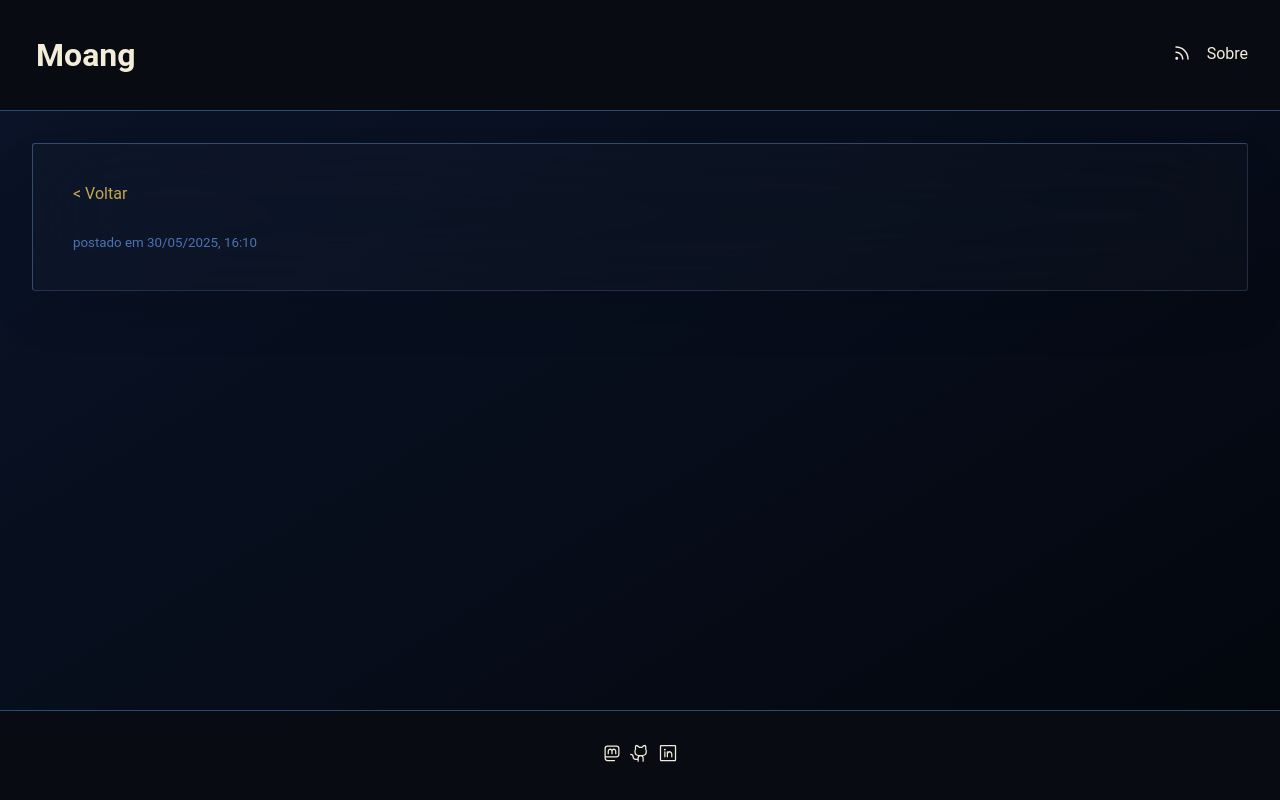
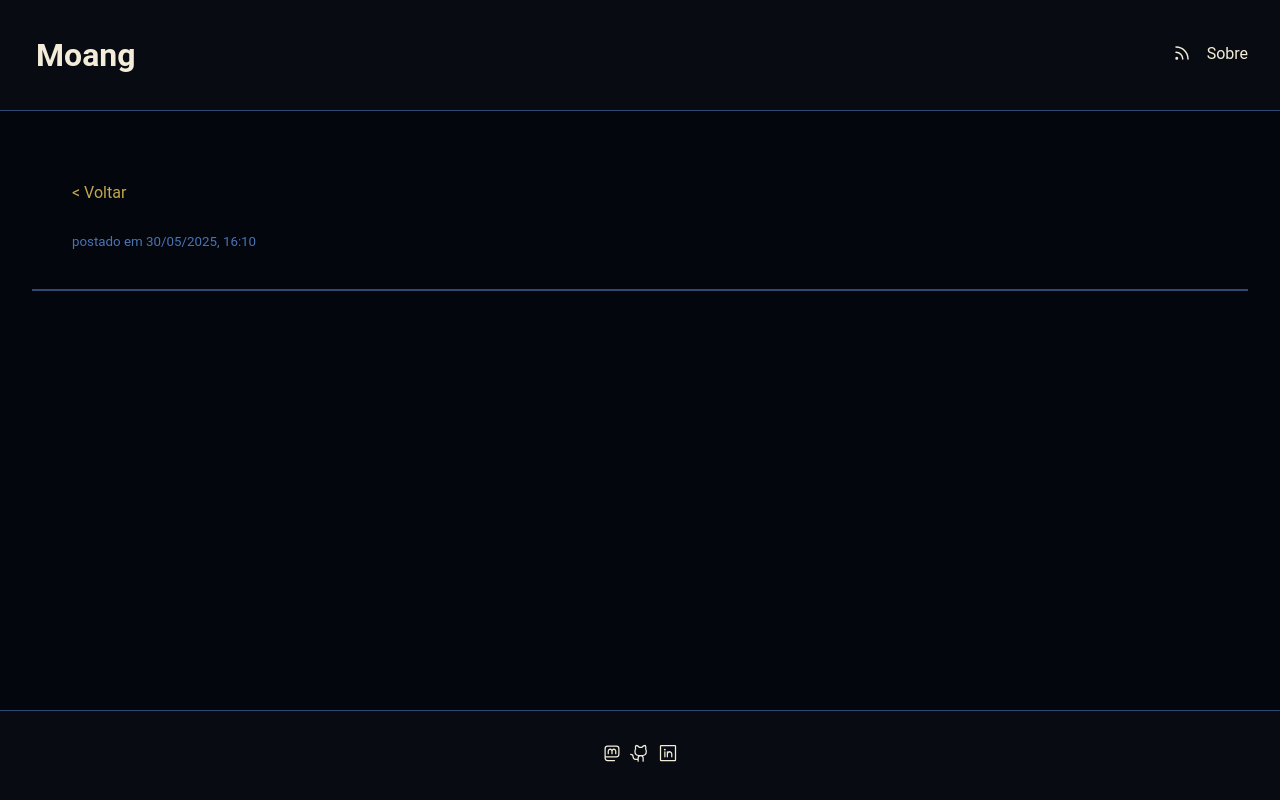
Before and after one commit to CaioVieiraF/moang, a React (Vite) app in the folder frontend/: page /post/1 in a window 1280 px wide. Built offline with nearby package versions, Linux system fonts and the light colour scheme; no server answers.

Commit message:
Better ui

```diff
--- a/frontend/src/components/LinkToPost/styles.ts
+++ b/frontend/src/components/LinkToPost/styles.ts
@@ -10,12 +10,11 @@ export const LinkContainer = styled(Link)`
 
   color: ${props => props.theme['text']};
   color: ${props => props.theme['accent-100']};
-  background: #FFFFFF05;
+  background: ${props => props.theme['secondary-400']}05;
   border: 1px solid ${props => props.theme['secondary-400']}70;
   border-bottom: 1px solid ${props => props.theme['secondary-400']}40;
   border-right: 1px solid ${props => props.theme['secondary-400']}40;
-  box-shadow: 0 25px 45px rgba(0, 0, 0, .1);
-  backdrop-filter: blur(45px);
+  box-shadow: 0 25px 45px rgba(0, 0, 0, .2);
   border-radius: 3px;
   margin-bottom: 1rem;
   padding: 2rem;
@@ -29,9 +28,9 @@ export const LinkContainer = styled(Link)`
     font-weight: bold;
     color: ${props => props.theme['accent-200']};
     background: ${props => props.theme['secondary-400']}10;
-    box-shadow: 0 25px 45px rgba(0, 0, 0, .2);
+    box-shadow: 0 25px 45px rgba(0, 0, 0, .8);
 
-    transition: background-color 0.2s, box-shadow 0.2s;
+    transition: box-shadow 0.2s;
 
     h3 {
       text-decoration: underline;
--- a/frontend/src/components/SearchPosts/index.tsx
+++ b/frontend/src/components/SearchPosts/index.tsx
@@ -1,5 +1,5 @@
 import { Search } from 'react-feather'
-import { SearchPostsContainer } from './styles'
+import { SearchButton, SearchInput, SearchPostsContainer } from './styles'
 import { useForm } from 'react-hook-form'
 import * as z from 'zod'
 import { zodResolver } from '@hookform/resolvers/zod'
@@ -22,8 +22,8 @@ export function SearchPosts() {
 
   return (
     <SearchPostsContainer onSubmit={handleSubmit(handleSearch)}>
-      <input type="text" placeholder="Buscar um post..." {...register('query')} disabled={isSubmitting} />
-      <button disabled={isSubmitting}><Search size={20} /> Buscar</button>
+      <SearchInput type="text" placeholder="Buscar um post..." {...register('query')} disabled={isSubmitting} />
+      <SearchButton disabled={isSubmitting}><Search size={20} /> Buscar</SearchButton>
     </SearchPostsContainer>
   )
 }
--- a/frontend/src/components/SearchPosts/styles.ts
+++ b/frontend/src/components/SearchPosts/styles.ts
@@ -3,8 +3,9 @@ import styled from 'styled-components'
 export const SearchPostsContainer = styled.form`
   margin: 1.5rem auto;
   position: relative;
+`
 
-  input {
+export const SearchInput = styled.input`
   width: 100%;
   border-radius: 3px;
   border: 0;
@@ -28,9 +29,9 @@ export const SearchPostsContainer = styled.form`
   &:focus {
     box-shadow: 0 0 25px rgba(0, 0, 0, 0.3), inset 0 0 10px 4px ${p => p.theme['secondary-950']}30;
   }
-  }
+`
 
-  button {
+export const SearchButton = styled.button`
   position: absolute;
   right: 0.5rem;
   top: 0.5rem;
@@ -41,7 +42,6 @@ export const SearchPostsContainer = styled.form`
 
   border: 0;
   padding: 0.5rem;
-    background: ${props => props.theme['secondary-500']};
   background: linear-gradient(to bottom right, ${props => props.theme['secondary-500']}, ${props => props.theme['secondary-700']});
   color: ${props => props.theme['accent-100']};
   font-weight: bold;
@@ -61,5 +61,4 @@ export const SearchPostsContainer = styled.form`
     box-shadow: 0 0 8px 2px ${props => props.theme['secondary-950']};
     transition: background-color 0.2s, box-shadow 0.1s;
   }
-  }
 `
--- a/frontend/src/pages/Post/styles.ts
+++ b/frontend/src/pages/Post/styles.ts
@@ -27,13 +27,7 @@ export const PostTitle = styled.header`
   gap: 1rem;
   color: ${props => props.theme['accent-100']};
 
-  background: #FFFFFF05;
-  border: 1px solid ${props => props.theme['secondary-400']}70;
-  border-bottom: 1px solid ${props => props.theme['secondary-400']}40;
-  border-right: 1px solid ${props => props.theme['secondary-400']}40;
-  border-radius: 3px;
-  box-shadow: 0 25px 45px rgba(0, 0, 0, .1);
-  backdrop-filter: blur(45px);
+  border-bottom: 2px solid ${props => props.theme['secondary']};
 
   small {
     color: ${props => props.theme['secondary-500']};
--- a/frontend/src/styles/global.ts
+++ b/frontend/src/styles/global.ts
@@ -14,7 +14,6 @@ export const GlobalStyle = createGlobalStyle`
 
     body {
         background: ${props => props.theme['background']};
-        background: linear-gradient(to bottom right, ${props => props.theme['background-900']}, ${props => props.theme['background']});
         color: ${props => props.theme['text-100']};
 
         -webkit-font-smoothing: antialiased;
```
Lines whose indentation alone changed are shown as unchanged.
